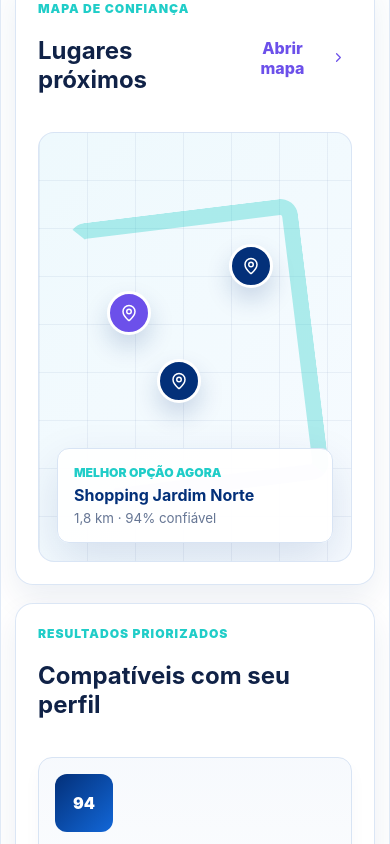
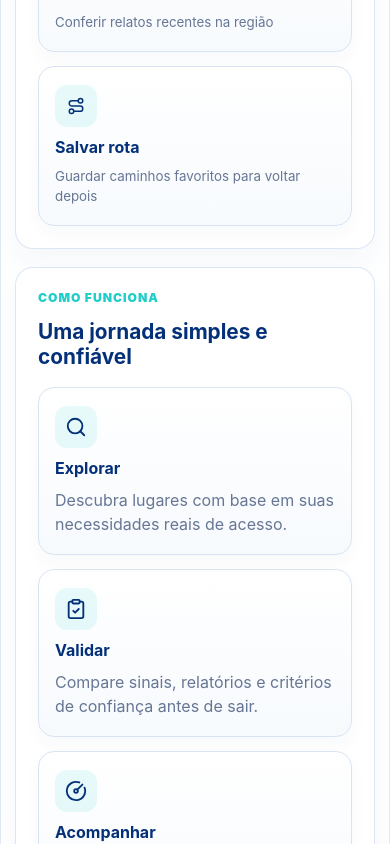
Before and after one commit to Garcez7R/In-, a React (Vite) app: page / in a window 390 px wide. Shown: the part 1800-2644 px from the top of the page. Built offline with nearby package versions, Linux system fonts and the light colour scheme.

Commit message:
feat: add premium app actions and onboarding

```diff
--- a/src/main.tsx
+++ b/src/main.tsx
@@ -136,6 +136,18 @@ const complianceItems = [
     text: 'Critérios de validação, revisão comunitária, base legal documentada e fluxo para remoção ou correção de dados.',
     icon: FileCheck
   }
+];
+
+const quickActions = [
+  { label: 'Buscar perto', description: 'Ver os locais mais acessíveis agora', icon: Navigation },
+  { label: 'Comunitário', description: 'Conferir relatos recentes na região', icon: MessageSquarePlus },
+  { label: 'Salvar rota', description: 'Guardar caminhos favoritos para voltar depois', icon: Route }
+];
+
+const journeySteps = [
+  { title: 'Explorar', text: 'Descubra lugares com base em suas necessidades reais de acesso.', icon: Search },
+  { title: 'Validar', text: 'Compare sinais, relatórios e critérios de confiança antes de sair.', icon: ClipboardCheck },
+  { title: 'Acompanhar', text: 'Acesse rotas, restrições e histórico de melhorias locais.', icon: CircleGauge }
 ];
 
 function registerServiceWorker() {
@@ -354,6 +366,42 @@ function App() {
           </article>
         </section>
 
+        <section className="feature-rail" aria-label="Ações rápidas">
+          <div className="section-label-wrap">
+            <p className="eyebrow">Ações rápidas</p>
+            <h2>O que você quer fazer agora?</h2>
+          </div>
+          <div className="feature-grid">
+            {quickActions.map(({ label, description, icon: Icon }) => (
+              <button className="feature-card" key={label} type="button">
+                <span className="feature-icon">
+                  <Icon size={18} />
+                </span>
+                <strong>{label}</strong>
+                <small>{description}</small>
+              </button>
+            ))}
+          </div>
+        </section>
+
+        <section className="journey-panel" aria-label="Como o app funciona">
+          <div className="section-label-wrap">
+            <p className="eyebrow">Como funciona</p>
+            <h2>Uma jornada simples e confiável</h2>
+          </div>
+          <div className="journey-grid">
+            {journeySteps.map(({ title, text, icon: Icon }) => (
+              <article className="journey-step" key={title}>
+                <span className="journey-icon">
+                  <Icon size={22} />
+                </span>
+                <strong>{title}</strong>
+                <p>{text}</p>
+              </article>
+            ))}
+          </div>
+        </section>
+
         <section className="filters-panel" aria-label="Filtros de acessibilidade">
           <div>
             <p className="eyebrow">Perfis de necessidade</p>
--- a/src/styles.css
+++ b/src/styles.css
@@ -1032,3 +1032,87 @@ body {
     background: rgba(32, 205, 200, 0.14);
   }
 }
+
+.feature-rail,
+.journey-panel {
+  margin: 18px 0 0;
+  padding: 22px;
+  border: 1px solid rgba(216, 228, 244, 0.9);
+  border-radius: 18px;
+  background: rgba(255, 255, 255, 0.97);
+  box-shadow: 0 14px 28px rgba(3, 48, 121, 0.04);
+}
+
+.section-label-wrap {
+  display: flex;
+  flex-direction: column;
+  gap: 4px;
+  margin-bottom: 18px;
+}
+
+.section-label-wrap h2 {
+  margin: 0;
+  color: var(--inplus-blue);
+  font-size: 1.3rem;
+}
+
+.feature-grid,
+.journey-grid {
+  display: grid;
+  grid-template-columns: repeat(3, minmax(0, 1fr));
+  gap: 14px;
+}
+
+.feature-card,
+.journey-step {
+  display: grid;
+  gap: 10px;
+  background: linear-gradient(180deg, #ffffff, #f7fafd);
+  border: 1px solid var(--line);
+  border-radius: 16px;
+  box-shadow: 0 8px 18px rgba(3, 48, 121, 0.03);
+}
+
+.feature-card {
+  padding: 18px 16px;
+  text-align: left;
+  color: var(--ink);
+}
+
+.feature-card strong,
+.journey-step strong {
+  color: var(--inplus-blue);
+  font-size: 1rem;
+}
+
+.feature-card small,
+.journey-step p {
+  color: var(--muted);
+  line-height: 1.5;
+}
+
+.feature-icon,
+.journey-icon {
+  width: 42px;
+  height: 42px;
+  display: grid;
+  place-items: center;
+  border-radius: 12px;
+  background: rgba(32, 205, 200, 0.1);
+  color: var(--inplus-blue);
+}
+
+.journey-step {
+  padding: 18px 16px;
+}
+
+.journey-step p {
+  margin: 0;
+}
+
+@media (max-width: 980px) {
+  .feature-grid,
+  .journey-grid {
+    grid-template-columns: 1fr;
+  }
+}
```
